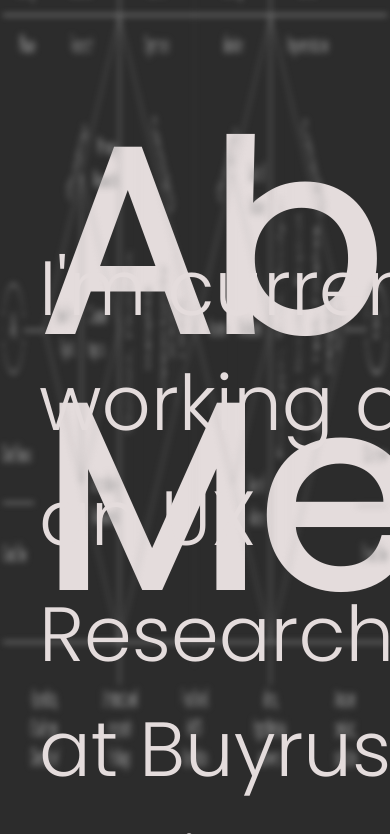
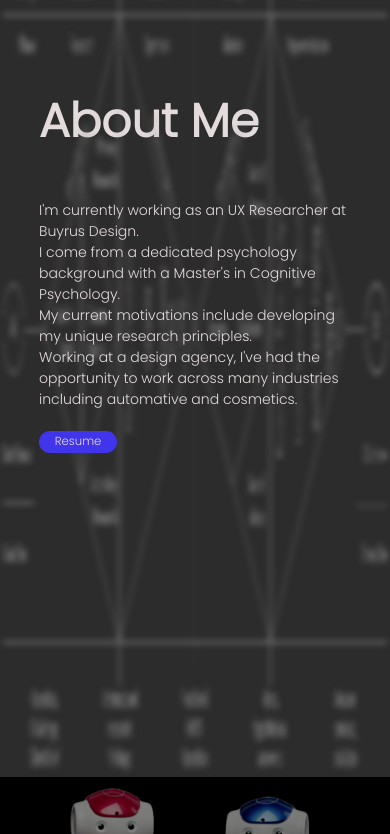
Before and after one commit to Domeis/Domeis.github.io, a plain HTML site: page index.html in a window 390 px wide. Shown: the part 916-1750 px from the top of the page. Drawn offline with nearby package versions, Linux system fonts and the light colour scheme.

Commit message:
Update style.css

```diff
--- a/style.css
+++ b/style.css
@@ -383,8 +383,7 @@ nav .logo {
 
 @media (max-width: 400px) {
   * {
-    font-size: 4rem;
-    overflow: hidden;
+    font-size: 3vw;
   }
 
   img {
```
